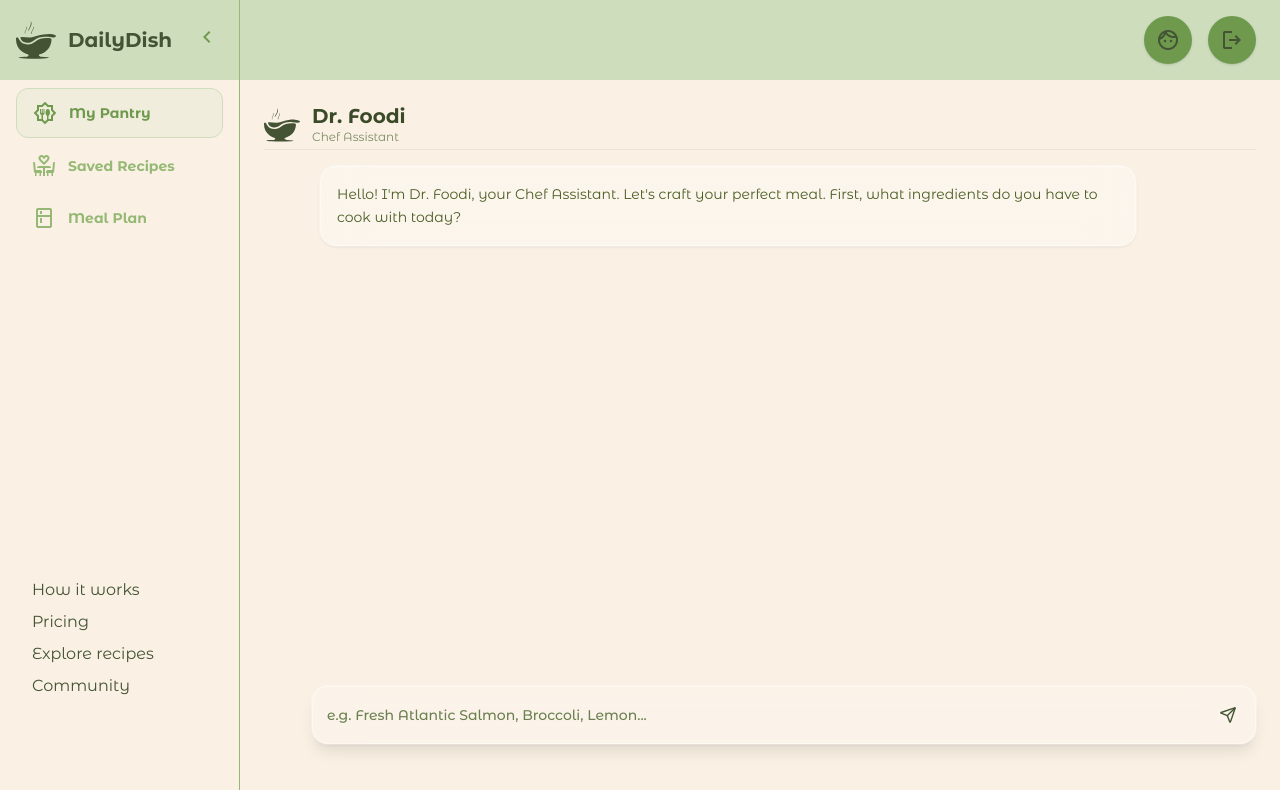
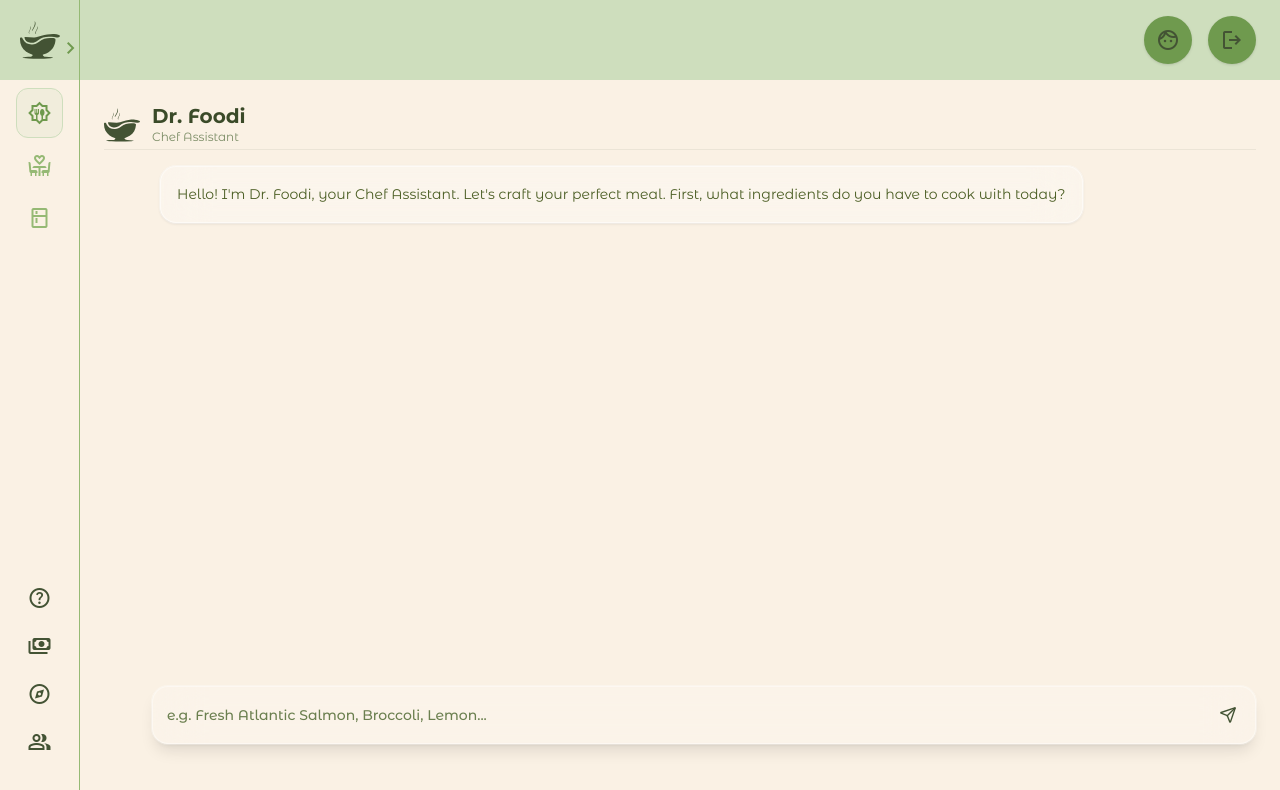
Before and after one commit to Aiinhome-Aivista/dailydish-front-end, a React (Vite) app: page /recipe-configuration-chat in a window 1280 px wide. Shown: the top 790 px of the page. Built offline with nearby package versions, Linux system fonts and the light colour scheme; sample sign-in values are in the browser's storage.

Commit message:
collapseable added

```diff
--- a/src/components/layout/SideBar.tsx
+++ b/src/components/layout/SideBar.tsx
@@ -24,7 +24,7 @@ const NavItem = ({
       ? 'bg-[#CEDEBD36] text-brand-accent border border-brand-light'
       : 'text-[#95B974] hover:bg-brand-light/50 hover:text-brand-dark '
       } ${!label ? 'justify-center px-2' : ''}`}
-    title={!label ? "Navigation Item" : label}
+    title={!label ? "My Dish" : label}
   >
     <span className="material-symbols-outlined text-[24px]">{icon}</span>
     {label && <span className="whitespace-nowrap overflow-hidden transition-all duration-300">{label}</span>}
@@ -34,7 +34,7 @@ const NavItem = ({
 const SideBar = ({ isOpen, onClose }: SideBarProps) => {
   const location = useLocation();
   const currentPath = location.pathname;
-  const [isCollapsed, setIsCollapsed] = React.useState(false);
+  const [isCollapsed, setIsCollapsed] = React.useState(true);
 
   // Default to My Pantry being active if path is / or /pantry
   const isPantryActive = ['/recipe-configuration-chat', '/ai-menu', '/recipe-details'].includes(currentPath) || currentPath === '/';
```
